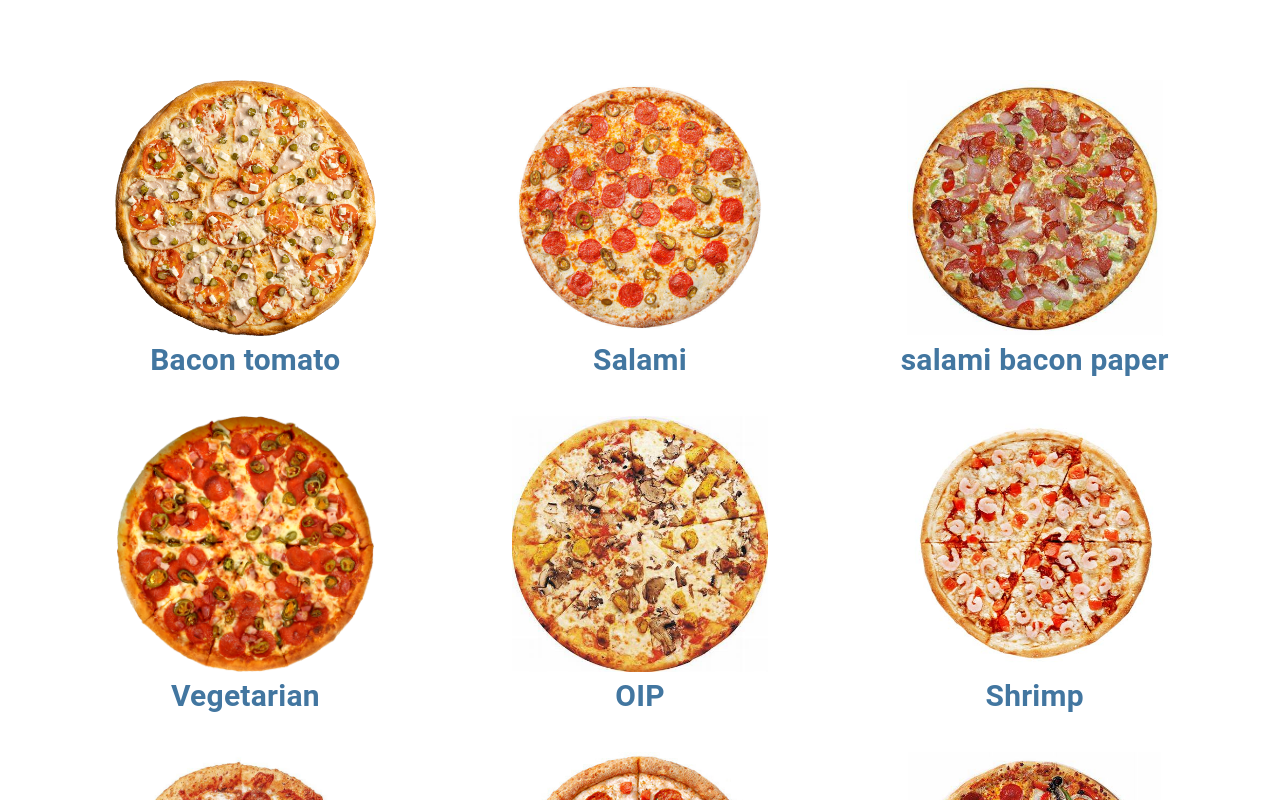
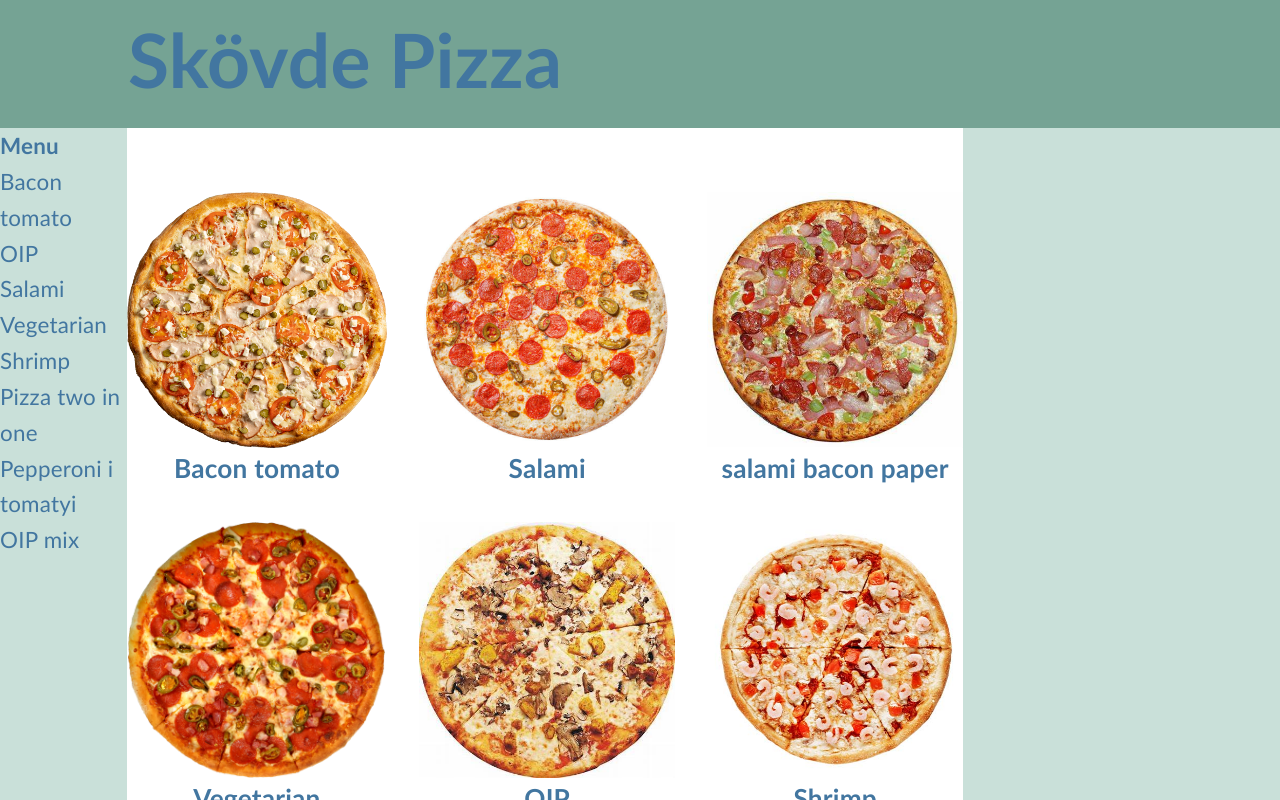
Before and after one commit to Muzdalifa/Skovde-pizza-frontend, a React (Create React App) app: page / in a window 1280 px wide. Shown: the top 800 px of the page. Built offline with nearby package versions, Linux system fonts and the light colour scheme.

Commit message:
change data

```diff
--- a/src/App.css
+++ b/src/App.css
@@ -1,7 +1,24 @@
+header {
+  height: 8rem;
+  background-color: rgb(117, 163, 148);
+  font-size: 4rem;
+  font-weight: bold;
+  padding: 0rem;
+  margin: 0rem;
+  position: sticky;
+  top: 0;
+}
+header h3 {
+  padding-left: 8rem;
+  font-family: "Gill Sans", "Gill Sans MT", Calibri, "Trebuchet MS", sans-serif;
+}
+.middleContent {
+  display: flex;
+}
 .orderList {
   width: 90vw;
   max-width: 1170px;
-  margin: 5rem auto;
+  margin: 4rem auto;
   display: grid;
   gap: 2rem;
 }
@@ -12,3 +29,6 @@
     align-items: start;
   }
 }
+footer {
+  background-color:  rgb(65, 161, 128);
+}
--- a/src/App.js
+++ b/src/App.js
@@ -1,15 +1,34 @@
 import React, {useState} from 'react';
 import data from './data';
+import Menu from './Menu';
+import Header from './Header'
+import Details from './Details'
 import Order from './Order';
 import './App.css'
 
+
 const App = () => {
+  const [pizza,setPizza] = useState(data)
   return (
-    <section className='orderList'>
-      {data.map((order)=>{
-        return <Order key={order.orderId} {...order} />
-      })}
-    </section>
+    <div className='container'>
+      <header>
+        <h3>Skövde Pizza</h3>
+      </header>
+      <div className='middleContent'>
+        <Menu></Menu>
+        <section className='orderList'>
+          {pizza.map((order)=>{
+            return (
+                <Order key={order.pizzaId} {...order} />
+          )
+        })}
+        </section>
+        <Details></Details>
+      </div>
+      <footer>
+        Skövde Pizza
+      </footer>
+    </div>
   )
   }
 export default App;
--- /dev/null
+++ b/src/Details.css
@@ -0,0 +1,4 @@
+.rightNav {
+  width: 40%;
+  background-color: rgb(201, 224, 217);
+}
--- /dev/null
+++ b/src/Details.js
@@ -0,0 +1,8 @@
+import React from 'react';
+import './Details.css'
+
+const Details = ()=>{
+  return <div className='rightNav'>
+  </div>
+}
+export default Details
--- /dev/null
+++ b/src/Header.js
@@ -0,0 +1,7 @@
+import React from 'react';
+const Header = ()=>{
+  return <div>
+
+  </div>
+}
+export default Header
--- /dev/null
+++ b/src/Menu.css
@@ -0,0 +1,7 @@
+.lefNav {
+  width: 16%;
+  background-color: rgb(201, 224, 217);
+}
+.navLink {
+  cursor: pointer;
+}
--- /dev/null
+++ b/src/Menu.js
@@ -0,0 +1,12 @@
+import React, {useState}from 'react';
+import './Menu.css';
+
+const Menu = ()=>{
+  const [pizza,setPizza] = useState(['Bacon tomato','OIP','Salami','Vegetarian','Shrimp','Pizza two in one','Pepperoni i tomatyi','OIP mix' ])
+
+  return <div className='lefNav'>
+    <h4>Menu</h4>
+    {pizza.map((name)=><div className='navLink' >{name}</div>)}
+  </div>
+}
+export default Menu
--- a/src/data.js
+++ b/src/data.js
@@ -1,83 +1,53 @@
 export default[
   {
-    customer_id:1,
-    customer_name:'Wahida Hamza',
-    adress:'Kigamboni',
-    orderId:1,
+    pizzaId:1,
     pizza_image: './asset/bacon_tomato.png',
     pizza_name: 'Bacon tomato',
     Time: '12:30'
   },
   {
-    customer_id:2,
-    customer_name:'Salma Azani',
-    adress:'Chukwani',
-    orderId:2,
+    pizzaId:2,
     pizza_image: './asset/salami.jpg',
     pizza_name: 'Salami',
     Time: '12:30'
   },
    {
-    customer_id:3,
-    customer_name:'Anna Johan',
-    adress:'Chukwani',
-    orderId:3,
+    pizzaId:3,
     pizza_image: './asset/salami_bacon_paper.jpg',
     pizza_name: 'salami bacon paper',
     Time: '12:30'
   },
    {
-    customer_id:4,
-    customer_name:'Stephani Luis',
-    adress:'Chukwani',
-    orderId:4,
+    pizzaId:4,
     pizza_image: './asset/vegetarian.png',
     pizza_name: 'Vegetarian',
     Time: '12:00'
   },
    {
-    customer_id:5,
-    customer_name:'Annita Andas',
-    adress:'Chukwani',
-    orderId:5,
+    pizzaId:5,
     pizza_image: './asset/OIP.jpg',
     pizza_name: 'OIP',
     Time: '17:30'
   },
    {
-    customer_id:6,
-    customer_name:'Jannet Jakson',
-    adress:'Chukwani',
-    orderId:6,
+    pizzaId:6,
     pizza_image: './asset/shrimp.jpg',
     pizza_name:'Shrimp',
     Time: '14:40'
   },
    {
-    customer_id:7,
-    customer_name:'Patrik Helberg',
-    adress:'Chukwani',
-    orderId:7,
+    pizzaId:7,
     pizza_image: './asset/pizza_2in_1.jpg',
-    pizza_name:'Pizza two in one',
-    Time: '16:00'
+    pizza_name:'Pizza two in one'
   },
    {
-    customer_id:8,
-    customer_name:'Annars Tid',
-    adress:'Chukwani',
-    orderId:8,
+    pizzaId:8,
     pizza_image: './asset/pepperoni-i-tomatyi.jpg',
-    pizza_name:'Pepperoni i tomatyi',
-    Time: '18:30'
+    pizza_name:'Pepperoni i tomatyi'
   },
     {
-    customer_id:9,
-    customer_name:'Annars Tid',
-    adress:'Chukwani',
-    orderId:9,
+    pizzaId:9,
     pizza_image: './asset/OIP_mix.jpg',
-    pizza_name:'OIP mix',
-    Time: '18:30'
+    pizza_name:'OIP mix'
   }
 ];
--- a/src/index.css
+++ b/src/index.css
@@ -5,8 +5,9 @@
 }
 body {
   color: #4276a0;
-  font-family: "Roboto", "Helvetica Neue", "Helvetica", "Arial", sans-serif;
-  font-size: 1.6em;
+  /* font-family: "Roboto", "Helvetica Neue", "Helvetica", "Arial", sans-serif; */
+  font-family: "Gill Sans", "Gill Sans MT", Calibri, "Trebuchet MS", sans-serif;
+  font-size: 1.4em;
   font-weight: 300;
   letter-spacing: 0.01em;
   line-height: 1.6;
```
Also changed, not shown: src/Header.css (added), 1 other file (tests, documents, lock files or other folders).
